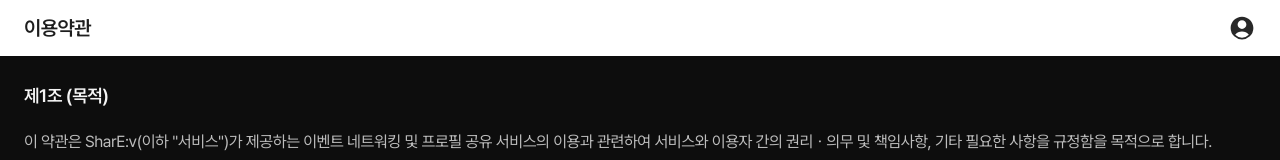
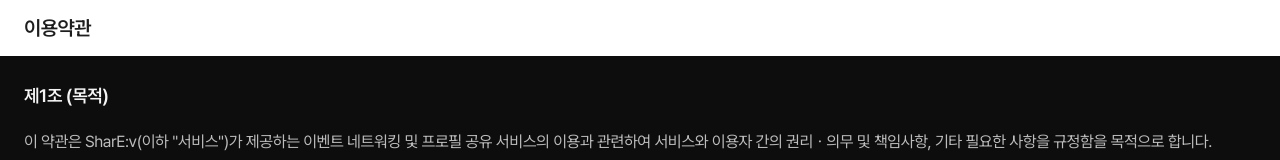
Before and after one commit to Nowdays-Goodnight-Cool-Niang/SharEv-Frontend, a React (Vite) app: page /terms in a window 1280 px wide. Shown: the top 160 px of the page. Built offline with nearby package versions, Linux system fonts and the light colour scheme; what @zxing/browser, tailwindcss-3d would draw is missing.

Commit message:
fix: 🐛 마이페이지에서 헤더에 아이콘 안보이도록 재수정
- 서비스 동의(이용약관, 개인정보처리방침, 개인정보이용수집) 또한 안보이도록 수정

✅ Closes: #71

```diff
--- a/src/components/common/Header.tsx
+++ b/src/components/common/Header.tsx
@@ -1,4 +1,4 @@
-import { Link } from 'react-router';
+import { Link, useLocation } from 'react-router';
 import ProfileSvg from '@/assets/icons/ic_profile.svg?react';
 
 interface HeaderProps {
@@ -6,13 +6,21 @@
 }
 
 function Header({ title }: HeaderProps) {
+  const location = useLocation();
+
+  const hideProfileIcon = ['/setting', '/terms', '/privacy', '/privacy-consent'].includes(
+    location.pathname
+  );
+
   return (
     <header className="wrapper sticky top-0 z-10 flex h-14 items-center justify-between bg-white text-gray-700 dark:bg-gray-900 dark:text-gray-50">
       <h1 className="text-title-1 text-gray-800">{title}</h1>
 
-      <Link to={`/setting`}>
-        <ProfileSvg width={28} height={28} className="text-gray-700" />
-      </Link>
+      {!hideProfileIcon && (
+        <Link to={`/setting`}>
+          <ProfileSvg width={28} height={28} className="text-gray-700" />
+        </Link>
+      )}
     </header>
   );
 }
```
